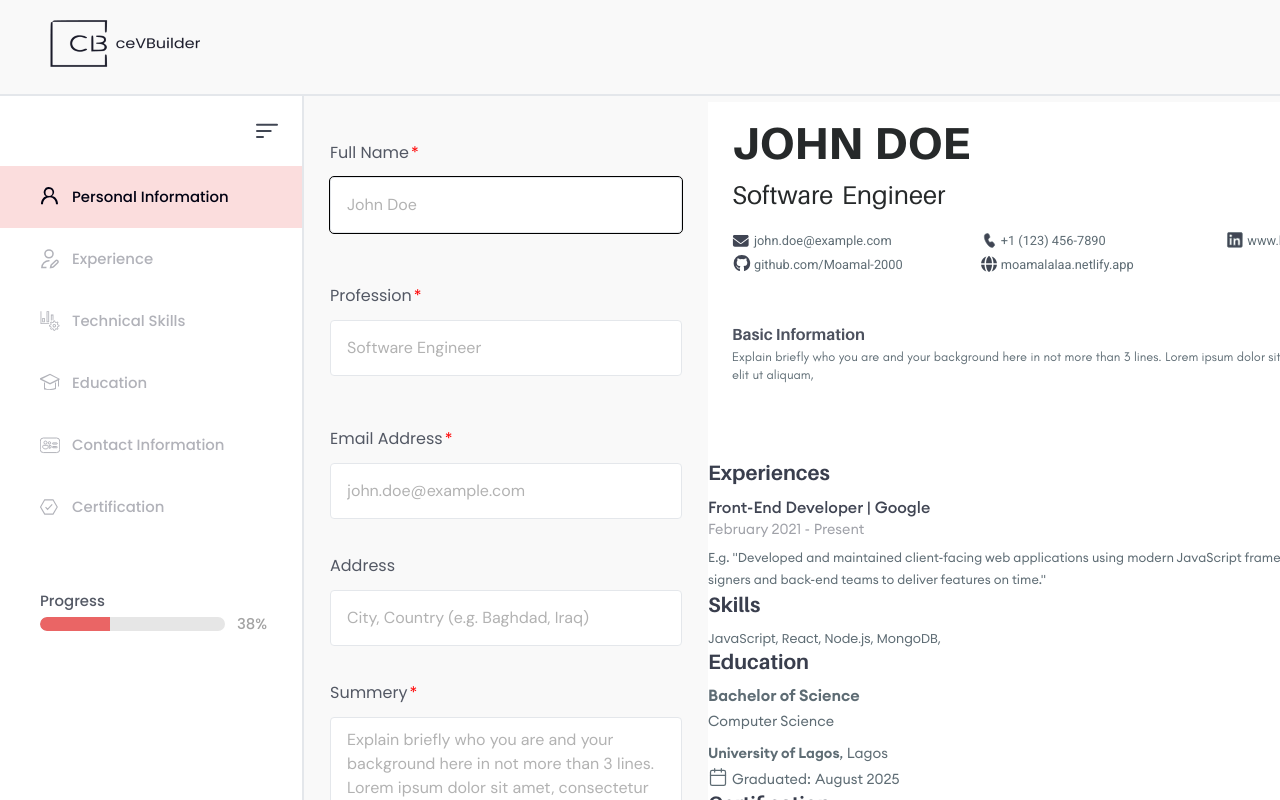
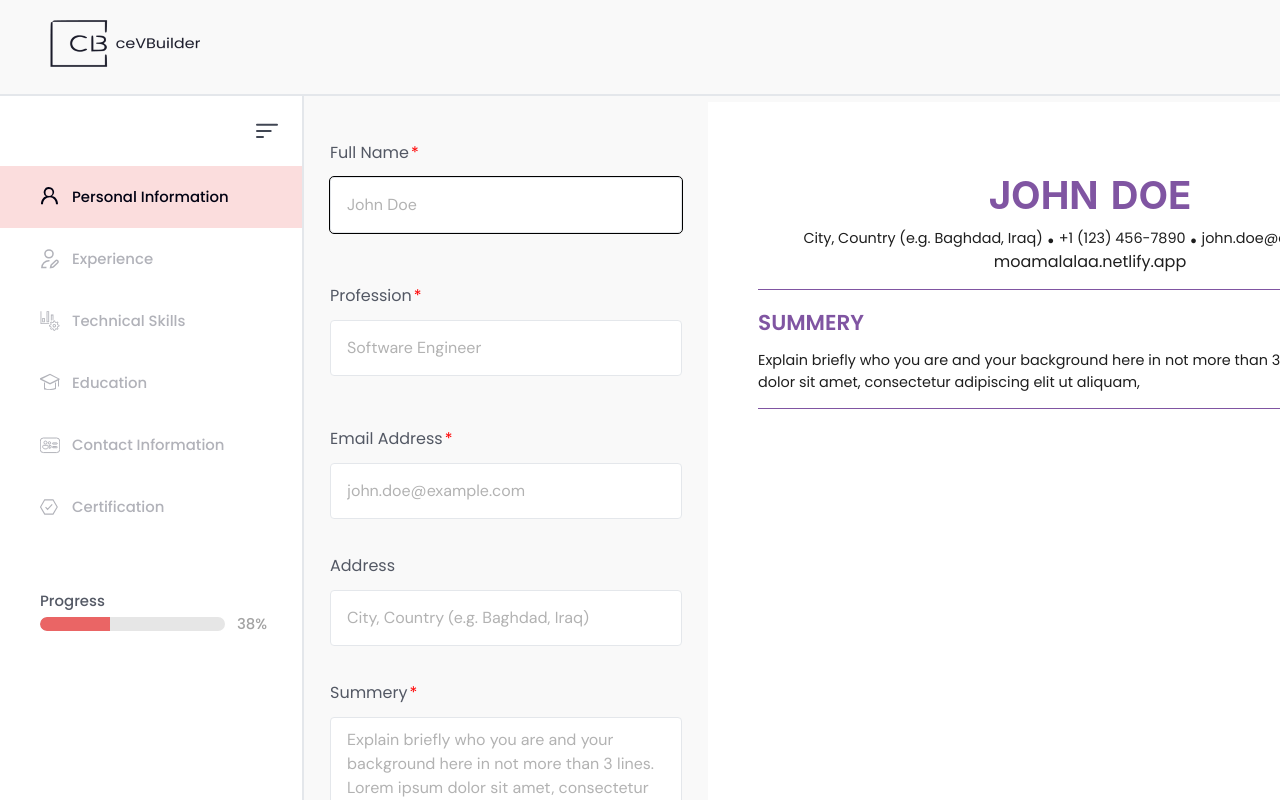
Before and after one commit to Moamal-2000/resume-builder, a Next.js app: page /builder in a window 1280 px wide. Shown: the top 800 px of the page. Built offline with nearby package versions, Linux system fonts and the light colour scheme.

Commit message:
feat(LiveResume3): add ProfileHeader component with styles aligned to resume design

```diff
--- a/src/components/BuilderPage/LiveResume3/LiveResume3.jsx
+++ b/src/components/BuilderPage/LiveResume3/LiveResume3.jsx
@@ -1,18 +1,14 @@
-import Certifications from "./Certifications/Certifications";
-import Education from "./Education/Education";
-import Experiences from "./Experiences/Experiences";
 import s from "./LiveResume3.module.scss";
 import ProfileHeader from "./ProfileHeader/ProfileHeader";
-import TechSkills from "./TechSkills/TechSkills";
 
 const LiveResume3 = () => {
   return (
     <section className={s.liveResume}>
       <ProfileHeader />
-      <Experiences />
-      <TechSkills />
-      <Education />
-      <Certifications />
+      {/* <Experiences /> */}
+      {/* <TechSkills /> */}
+      {/* <Education /> */}
+      {/* <Certifications /> */}
     </section>
   );
 };
--- a/src/components/BuilderPage/LiveResume3/LiveResume3.module.scss
+++ b/src/components/BuilderPage/LiveResume3/LiveResume3.module.scss
@@ -3,6 +3,8 @@
 .liveResume {
   width: 764px;
   height: 1123px;
+  padding: 50px;
+  padding-top: 70px;
   margin-top: 6px;
   background-color: #fff;
   position: relative;
--- a/src/components/BuilderPage/LiveResume3/ProfileHeader/ProfileHeader.jsx
+++ b/src/components/BuilderPage/LiveResume3/ProfileHeader/ProfileHeader.jsx
@@ -1,6 +1,5 @@
 "use client";
 
-import SvgIcon from "@/components/Shared/SvgIcon";
 import { getContactInfo, getInputValuesByName } from "@/functions/helper";
 import { useFormsStore } from "@/stores/forms.store/forms.store";
 import s from "./ProfileHeader.module.scss";
@@ -8,36 +7,30 @@ import s from "./ProfileHeader.module.scss";
 const ProfileHeader = () => {
   const { personalInfoInputs, contactInfoInputs } = useFormsStore((s) => s);
 
-  const { fullName, profession, email, summery } =
+  const { fullName, email, summery, address } =
     getInputValuesByName(personalInfoInputs);
 
-  const contactInfoData = getContactInfo(contactInfoInputs, email);
+  const [emailData, phoneData, , , personalWebsiteData] = getContactInfo(
+    contactInfoInputs,
+    email
+  );
 
   return (
     <section className={s.profileHeader}>
-      <h2 className={s.name}>{fullName}</h2>
-      <h2 className={s.profession}>{profession}</h2>
+      <header>
+        <h2 className={s.name}>{fullName}</h2>
 
-      <ul className={s.socialMedia}>
-        {contactInfoData.map(({ title, href, iconName, id }) => (
-          <li key={id}>
-            <a
-              href={href}
-              className={s.media}
-              target="_blank"
-              rel="noreferrer noopenner"
-            >
-              <SvgIcon name={iconName} />
-              <span>{title}</span>
-            </a>
-          </li>
-        ))}
-      </ul>
+        <p className={s.info}>
+          {address} <span className={s.dot}>.</span> {phoneData.title}
+          <span className={s.dot}>.</span> {emailData.title}
+        </p>
+        <p className={s.personalWebsite}>{personalWebsiteData.title}</p>
+      </header>
 
-      <div className={s.summery}>
-        <h2>Basic Information</h2>
+      <footer>
+        <h2>Summery</h2>
         <p>{summery}</p>
-      </div>
+      </footer>
     </section>
   );
 };
--- a/src/components/BuilderPage/LiveResume3/ProfileHeader/ProfileHeader.module.scss
+++ b/src/components/BuilderPage/LiveResume3/ProfileHeader/ProfileHeader.module.scss
@@ -1,72 +1,65 @@
-.profileHeader {
-  padding: 24px;
-  margin-bottom: 50px;
+.profileHeader p {
+  color: #1e1e1e;
 }
 
-.profileHeader>h2 {
-  font-family: var(--aileron-font);
-  color: #26292a;
-  word-spacing: 3px;
-  margin-bottom: 20px;
+// Lines
+.profileHeader header::before,
+.profileHeader footer::before {
+  content: '';
+  position: absolute;
+  left: 0;
+  bottom: 0;
+  width: 100%;
+  height: 1px;
+  background-color: var(--resume3-color);
 }
 
-.profileHeader .name {
-  font-size: 2.8rem;
-  font-weight: 800;
-  text-transform: uppercase;
-  line-height: 33px;
+.profileHeader header {
+  text-align: center;
+  position: relative;
+  padding-bottom: 16px;
 }
 
-.profileHeader .profession {
-  font-size: 1.6rem;
-  font-weight: 500;
-  text-transform: capitalize;
+.profileHeader header .name {
+  font-family: Inter, "Segoe UI", Roboto, "Helvetica Neue", sans-serif;
+  color: var(--resume3-color);
+  word-spacing: 3px;
+  margin-bottom: 10px;
+  font-size: 2.4rem;
+  font-weight: 700;
+  text-transform: uppercase;
 }
 
-.profileHeader .socialMedia {
-  display: grid;
-  grid-template-columns: repeat(3, 1fr);
-  gap: 4px 24px;
-  margin-block: 6px 14px;
+.profileHeader header .info {
+  display: flex;
+  justify-content: center;
+  font-size: .9rem;
 }
 
-.profileHeader .media {
-  font-family: var(--roboto-font);
-  display: flex;
-  align-items: center;
-  gap: 2px;
-  font-size: .8rem;
-  text-wrap: nowrap;
-  width: fit-content;
-  color: #5e6c74;
+.profileHeader header .info .dot {
+  margin: 0 4px;
+  font-size: 2.4rem;
+  line-height: .1;
 }
 
-.profileHeader svg {
-  width: 20px;
-  height: 20px;
-  stroke: #5e6c74;
+.profileHeader footer {
+  margin-block: 16px;
+  padding-bottom: 16px;
+  position: relative;
 }
 
-.profileHeader .summery {
-  margin-top: 50px;
+.profileHeader footer>h2 {
+  font-weight: 700;
+  font-size: 1.35rem;
+  color: var(--resume3-color);
+  text-transform: uppercase;
+  margin-bottom: 10px;
 }
 
-.profileHeader .summery>h2 {
-  font-family: var(--aileron-font);
-  font-weight: 700;
-  font-size: 1rem;
-  color: #4d525f;
-  text-transform: capitalize;
-  letter-spacing: .4;
-}
-
-.profileHeader .summery>p {
-  font-family: var(--glacial-indifference-font);
+.profileHeader footer>p {
   font-weight: 400;
-  font-size: .8rem;
-  line-height: 18px;
-  color: #5e6c74;
-  margin-top: 4px;
+  font-size: .9rem;
+  line-height: 22px;
 
   hyphens: auto;
   overflow-wrap: break-word;
--- a/src/styles/_colors.scss
+++ b/src/styles/_colors.scss
@@ -1 +1,3 @@
-:root {}
+:root {
+  --resume3-color: #8055a2;
+}
```
